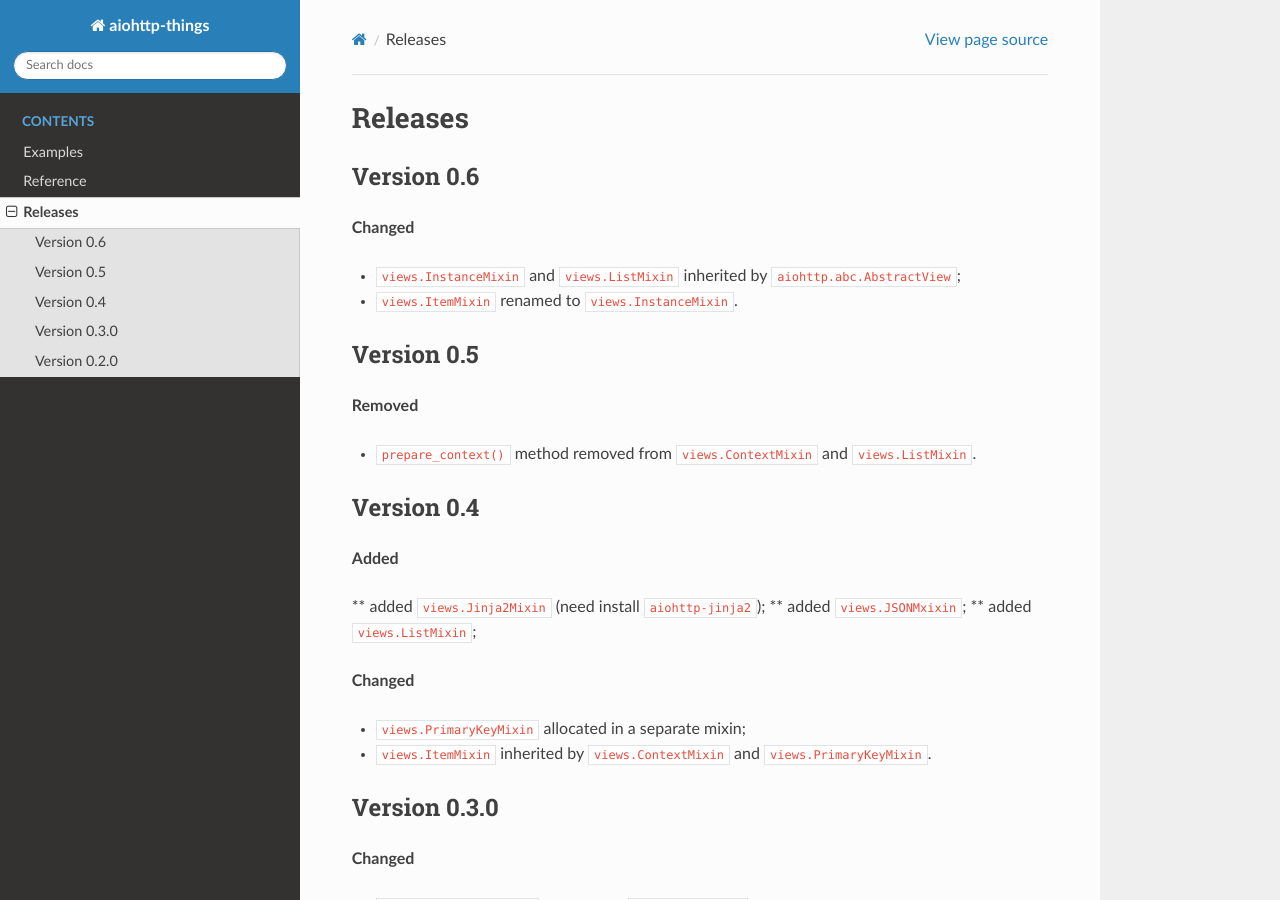
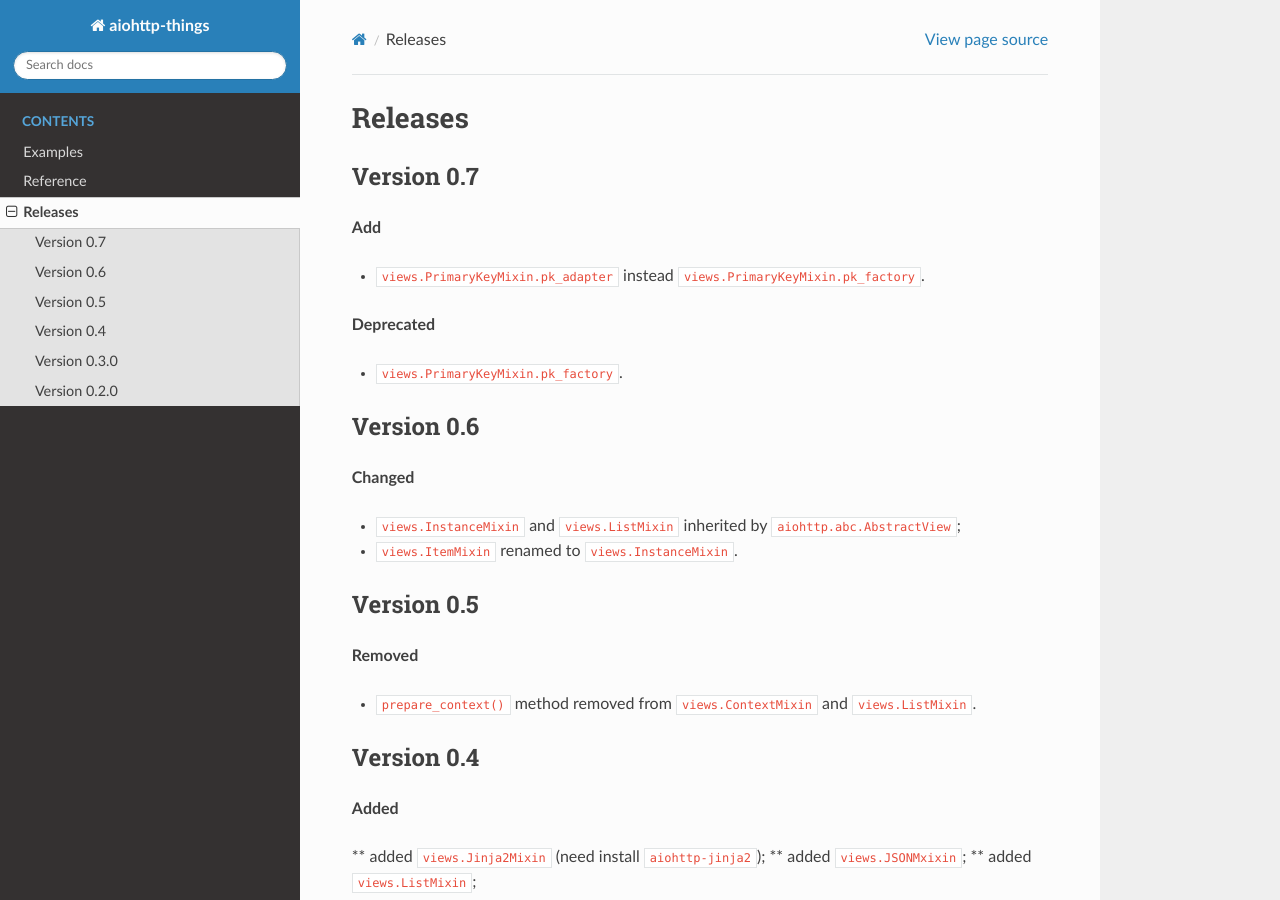
Before and after one commit to ri-gilfanov/aiohttp-things, a Sphinx documentation site: the page built from docs/releases.rst, in a window 1280 px wide and 900 px high. Built offline with Sphinx 7.4.7 and the Read the Docs theme 2.0.0, drawn with Linux system fonts in a browser that asks for light colours.

Commit message:
Add `pk_adapter` and deprecate `pk_factory` in `views.PrimaryKeyMixin`

```diff
--- a/README.rst
+++ b/README.rst
@@ -74,11 +74,11 @@ Example of AIOHTTP application
 
 
   class IntegerExample(Base):
-      pk_factory = int
+      pk_adapter = int
 
 
   class UUIDExample(Base):
-      pk_factory = uuid.UUID
+      pk_adapter = uuid.UUID
 
 
   UUID = '[0-9a-f]{8}-[0-9a-f]{4}-[1-5][0-9a-f]{3}-[89ab][0-9a-f]{3}-[0-9a-f]{12}'
--- a/docs/examples.rst
+++ b/docs/examples.rst
@@ -28,11 +28,11 @@ Example of AIOHTTP application
 
 
   class IntegerExample(Base):
-      pk_factory = int
+      pk_adapter = int
 
 
   class UUIDExample(Base):
-      pk_factory = uuid.UUID
+      pk_adapter = uuid.UUID
 
 
   UUID = '[0-9a-f]{8}-[0-9a-f]{4}-[1-5][0-9a-f]{3}-[89ab][0-9a-f]{3}-[0-9a-f]{12}'
--- a/docs/releases.rst
+++ b/docs/releases.rst
@@ -1,5 +1,15 @@
 Releases
 ========
+Version 0.7
+-----------
+**Add**
+
+* ``views.PrimaryKeyMixin.pk_adapter`` instead ``views.PrimaryKeyMixin.pk_factory``.
+
+**Deprecated**
+
+* ``views.PrimaryKeyMixin.pk_factory``.
+
 Version 0.6
 -----------
 **Changed**
--- a/example.py
+++ b/example.py
@@ -20,11 +20,11 @@
 
 
 class IntegerExample(Base):
-    pk_factory = int
+    pk_adapter = int
 
 
 class UUIDExample(Base):
-    pk_factory = uuid.UUID
+    pk_adapter = uuid.UUID
 
 
 UUID = '[0-9a-f]{8}-[0-9a-f]{4}-[1-5][0-9a-f]{3}-[89ab][0-9a-f]{3}-[0-9a-f]{12}'
```
Also changed, not shown: 2 other files.
